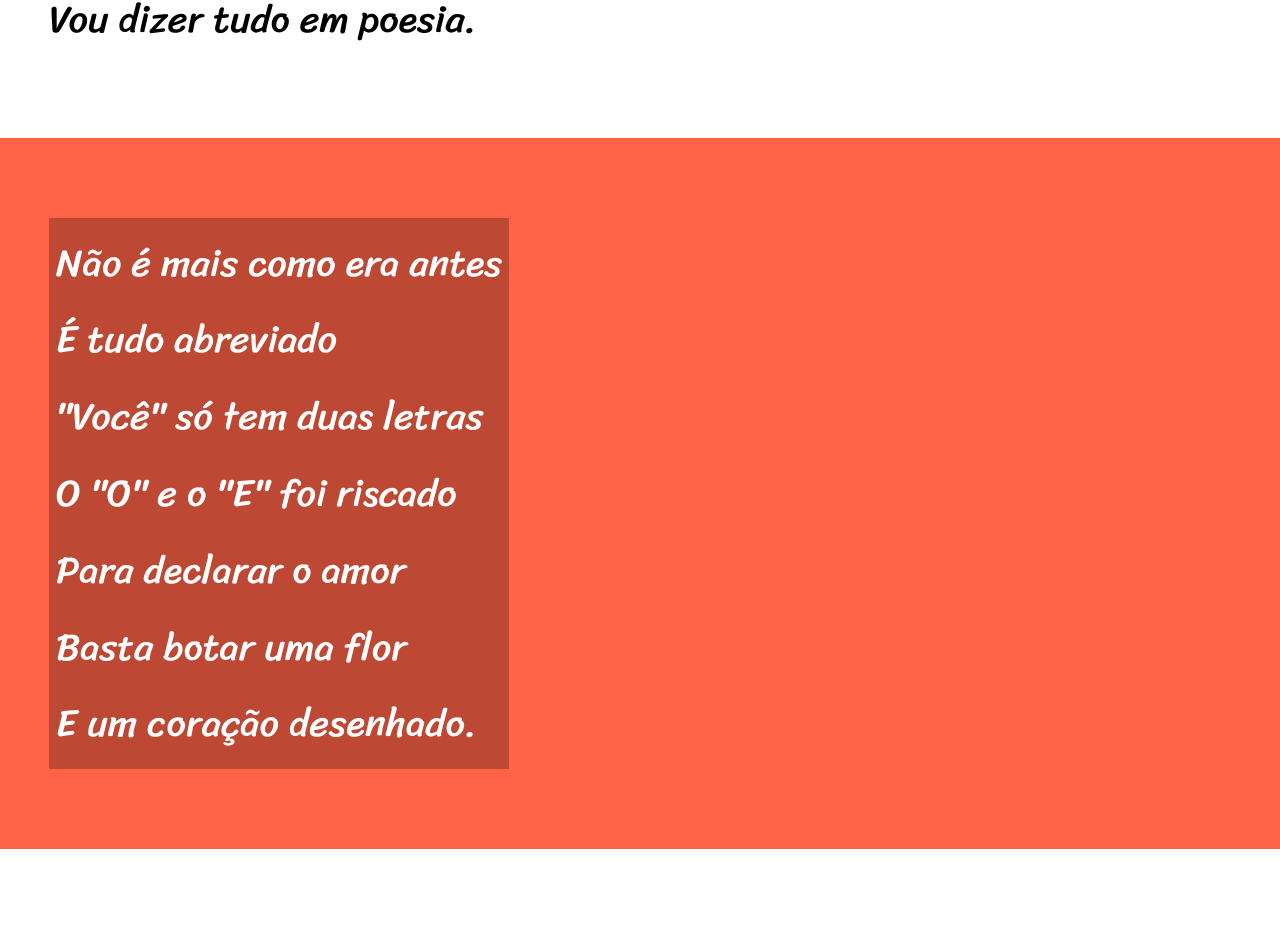
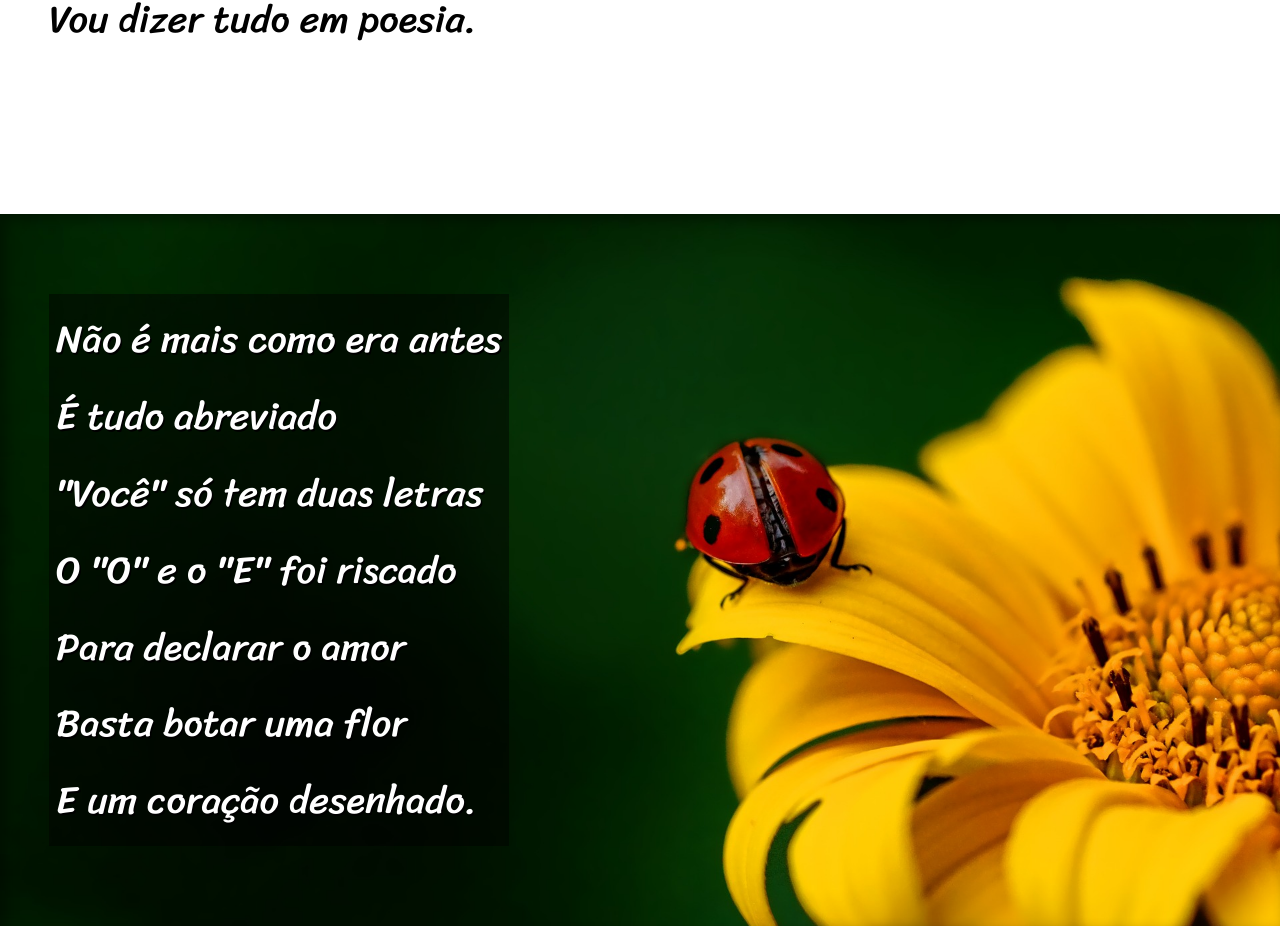
Before and after one commit to WellingtonBCrr/html-css, a plain HTML site: page desafios/d012/index.html in a window 1280 px wide. Shown: the part 778-1704 px from the top of the page. Drawn offline with Linux system fonts and the light colour scheme.

Commit message:
Finalizando o CSS, com isso, o projeto.

```diff
--- a/desafios/d012/index.html
+++ b/desafios/d012/index.html
@@ -24,7 +24,7 @@
         </p>
     </section>
 
-    <section class="imagem">
+    <section class="imagem" id="img01">
         <p>
             Não é mais como era antes<br>
             É tudo abreviado<br>
@@ -59,7 +59,7 @@
         </p>
     </section>
 
-    <section class="imagem">
+    <section class="imagem" id="img02">
         <p>
             Tenho saudade das cartas<br>
             Escritas com a própria mão<br>
--- a/desafios/d012/style.css
+++ b/desafios/d012/style.css
@@ -49,6 +49,10 @@ section {
     font-size: 3vw;
 }
 
+section > p {
+    padding-bottom: 2em;
+}
+
 section.normal {
     background-color: white;
     color: black;
@@ -56,13 +60,27 @@ section.normal {
 
 section.imagem {
     background-color: tomato;
+    background-size: cover;
     color: white;
+    box-shadow: inset 6px 6px 13px 0px rgba(0, 0, 0, 0.356);
+    background-attachment: fixed;
 }
 
 section.imagem > p {
     display: inline-block;
     padding: 7px;
-    background-color: rgba(0, 0, 0, 0.26);
+    background-color: rgba(0, 0, 0, 0.473);
+    text-shadow: 1.5px 1.5px black;
+}
+
+section#img01 {
+    background-image: url(imagens/background001.jpg);
+    background-position: right center;
+}
+
+section#img02 {
+    background-image: url(imagens/background002.jpg);
+    background-position: right center;
 }
 
 a{
```
